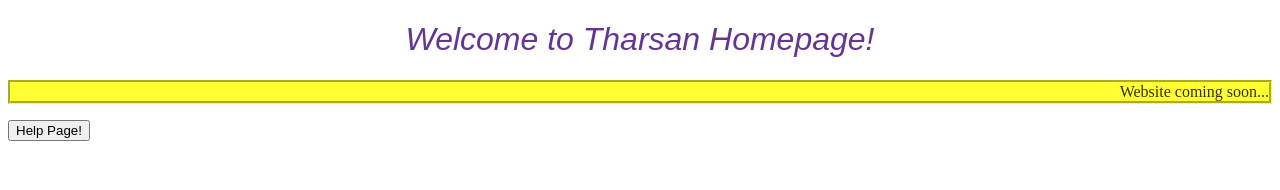
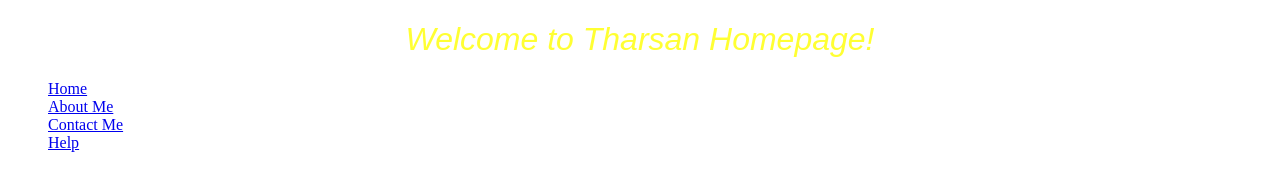
Before and after one commit to Tharsan-Sandrakumar/tharsan-sandrakumar.github.io, a plain HTML site: page index.html in a window 1280 px wide. Drawn offline with Linux system fonts and the light colour scheme.

Commit message:
Update index.html

```diff
--- a/index.html
+++ b/index.html
@@ -4,10 +4,15 @@
     <head>
         <link rel="stylesheet" type="text/css" href="./css/stylesheet.css" />
     </head>
-    <h1 style="color:rebeccapurple;">Welcome to Tharsan Homepage!</h1>
+    <h1> Welcome to Tharsan Homepage!</h1>
+<ul>
+  <li><a class="active" href="./index.html">Home</a></li>
+  <li><a href="./aboutme.html">About Me</a></li>
+  <li><a href="./contact.html">Contact Me</a></li>
+  <li><a href="#about">Help</a></li>
+</ul>
 
-        <p>Website coming soon...</p>
-        <button type="button" onclick="alert('Hello world!')">Help Page!</button>
+
 
 </body>
 </html>
```
